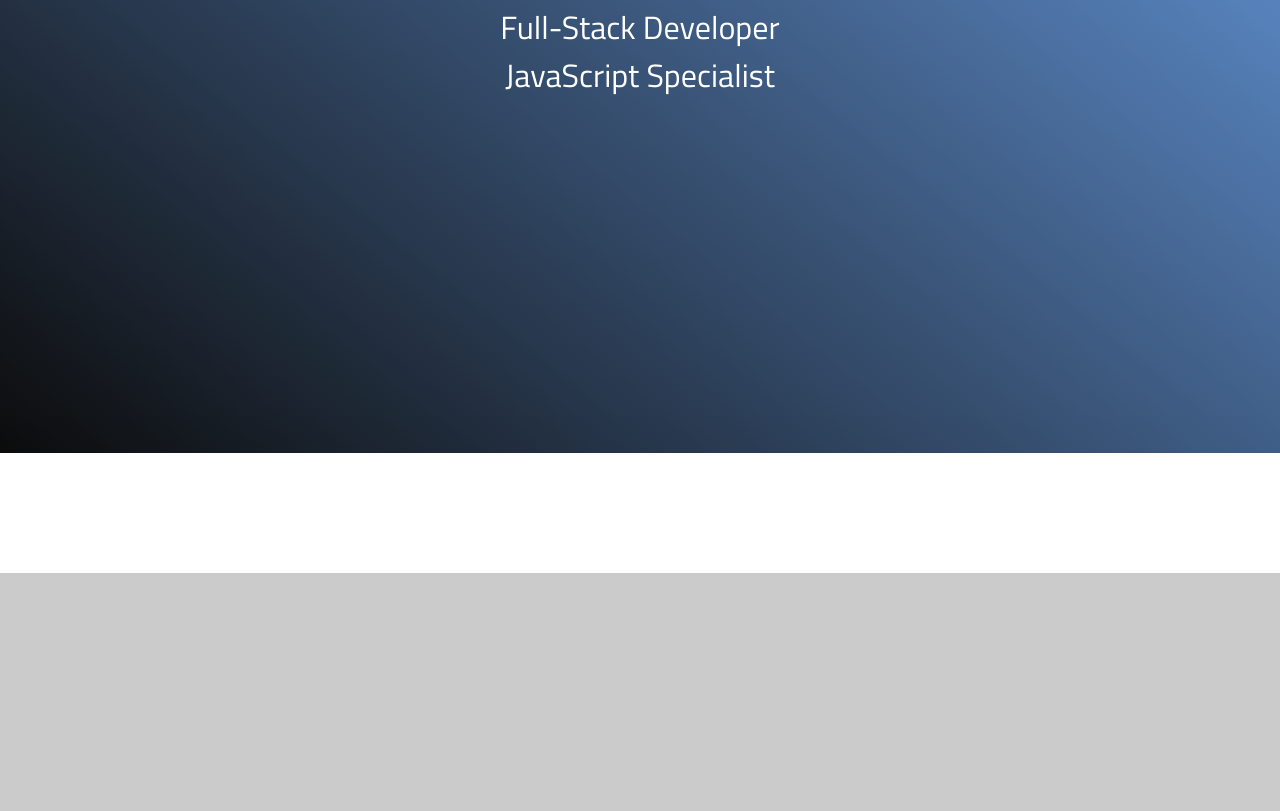
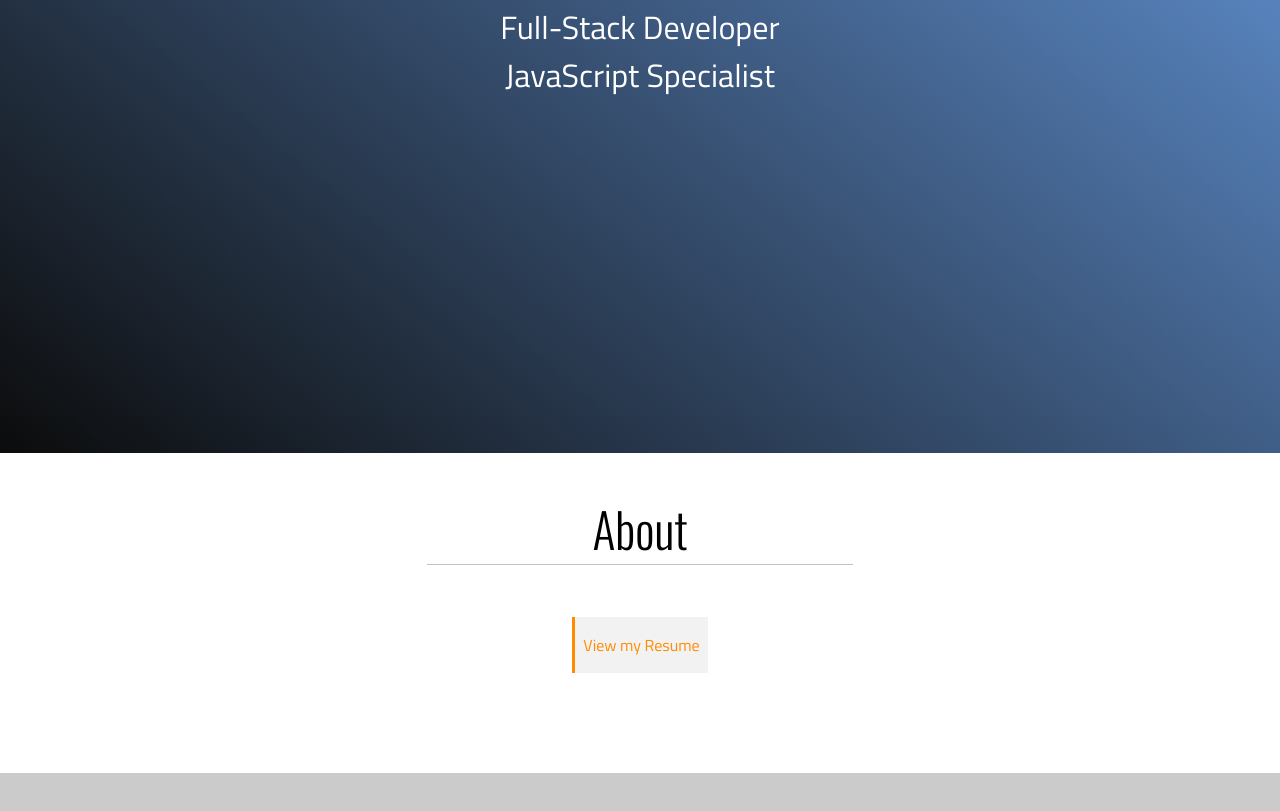
Before and after one commit to zach-long/zach-long.github.io, a plain HTML site: page index.html in a window 1280 px wide. Shown: the part 347-1158 px from the top of the page. Drawn offline with nearby package versions, Linux system fonts and the light colour scheme.

Commit message:
Delete commented code

```diff
--- a/index.html
+++ b/index.html
@@ -46,19 +46,13 @@
   </section>
 
   <section id="about">
-    <!-- <div class="section-title"><h1>About</h1></div>
+    <div class="section-title"><h1>About</h1></div>
     <div class="section-container">
-      <div id="bio" class="two-thirds">
-        <p>Welcome to my portfolio.</p>
-        <p>I consider myself a very proactive learner, always finding myself wanting to understand everything more deeply than I currently do. This has been an incredible boon as a developer because, while languages and computer science are based around some primary defining principles, the idiosyncrasies of individual languages lend themselves to requiring a great depth of knowledge before attaining mastery.<br>I find that there's always more to understand, and more technology to keep up with.</p>
-        <p>Perhaps one of my favorite aspects of programming/development is optimization, through all aspects of development. I enjoy crafting a plan and 'writing the blueprints' before starting a project because then (hopefully) I can sit down and write the best code. Likewise, I enjoy looking through after and refactoring to make the finished product faster, cleaner, and more maintainable.</p>
-        <p>I'm passionate about a job <i>done well</i>.</p>
+      <div id="bio">
+
         <p><a class="contact-elem" href="resources/docs/Resume.pdf" target="_blank">View my Resume</a></p>
       </div>
-      <div id="profile-pic" class="one-third">
-        <img src="resources/images/profile.jpg" alt="My profile picture"/>
-      </div>
-    </div> -->
+    </div>
   </section>
 
   <div class="window"></div>
```
